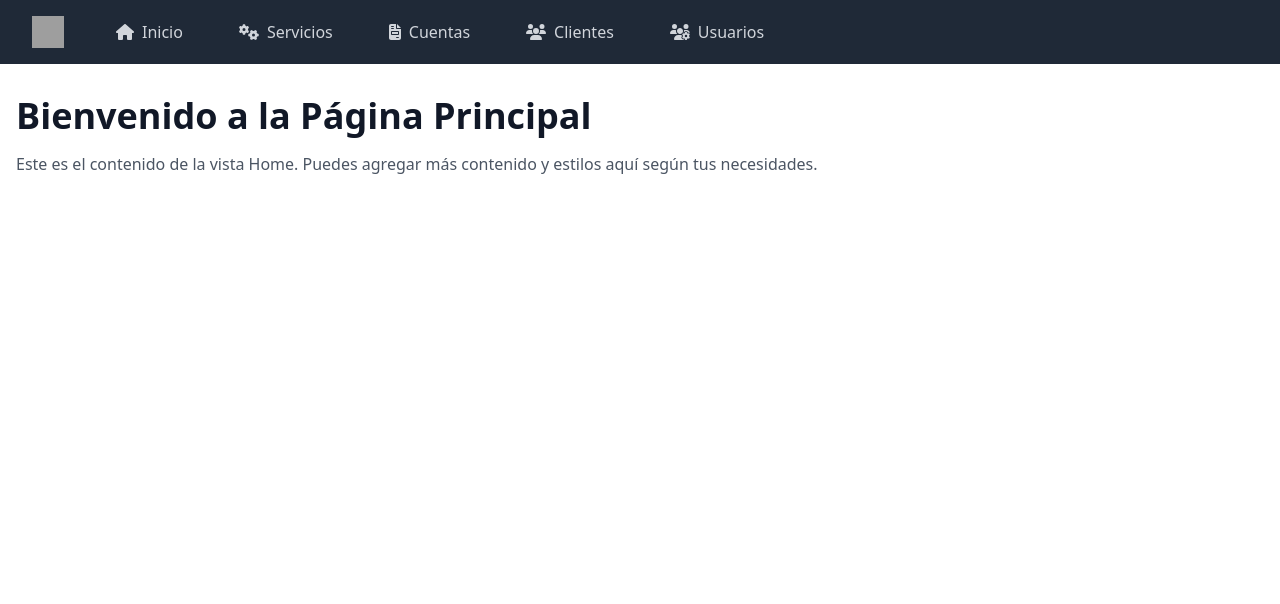
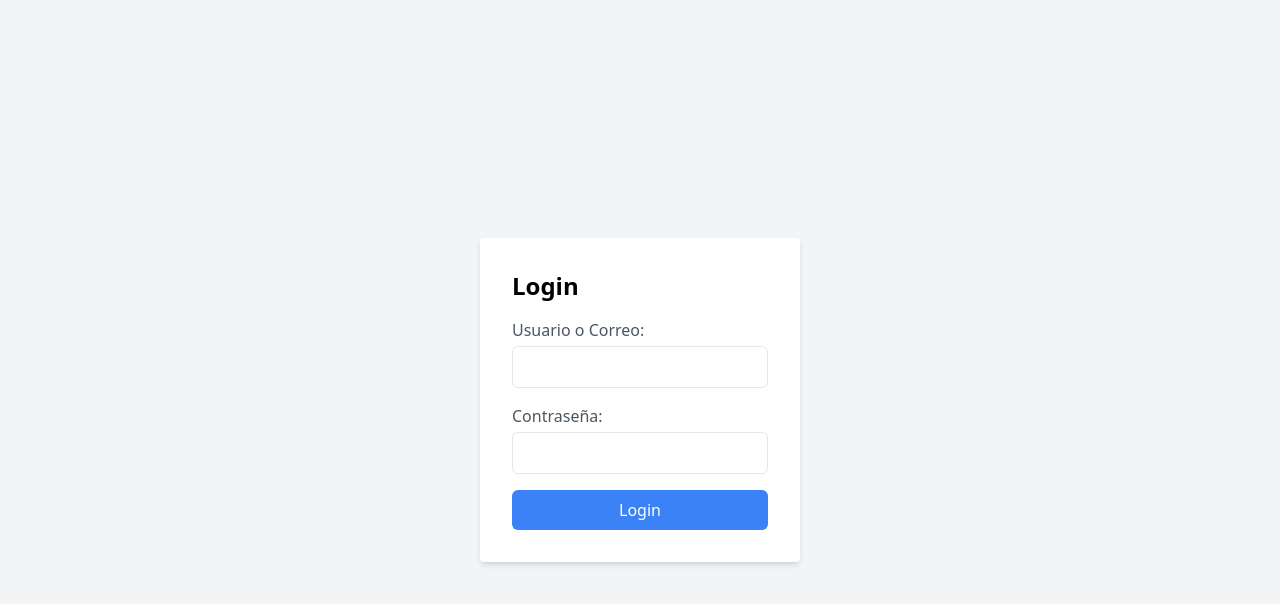
Before and after one commit to Caliz17/Servicios-RFID, a React (Create React App) app in the folder front-end/: page / in a window 1280 px wide. Before the commit this address led to /home. Shown: the top 604 px of the page. Built offline with nearby package versions, Linux system fonts and the light colour scheme; grey boxes are pictures that could not be loaded.

Commit message:
logica de login aun incompleta

```diff
--- a/front-end/src/App.js
+++ b/front-end/src/App.js
@@ -1,4 +1,6 @@
-import React from 'react';
+// En App.js
+
+import React, { useState } from 'react';
 import { BrowserRouter as Router, Route, Routes, Navigate } from 'react-router-dom';
 import Navbar from './layouts/Navbar.js';
 import Home from './Components/Home.js';
@@ -8,24 +10,38 @@ import Clients from './Components/Customer.js';
 import UserRoles from './Components/RoleUser.js';
 import Users from './Components/Users.js';
 import AccountForm from './Components/Account.js';
+import Login from './Components/Login';
 
 function App() {
+  const [user, setUser] = useState(null);
+
   return (
     <Router>
       <div className="App">
-        <Navbar />
+        {/* Mostrar el Navbar solo si hay un usuario autenticado */}
+        {user && <Navbar />}
         <Routes>
-          <Route path="/" element={<Navigate to="/home" />} />
-          <Route path="/home" element={<Home />} />
-          <Route path="/services" element={<Services />} />
-          <Route path='/typeAccount' element={<TypeAccount/>} />
-          <Route path='/customer' element={<Clients/>} />
-          <Route path='/roles' element={<UserRoles/>} />
-          <Route path='/users' element={<Users/>} />
-          <Route path='/account' element={<AccountForm/>} />
+          {/* Ruta predeterminada redirige al Home si hay un usuario autenticado */}
+          <Route
+            path="/"
+            element={user ? <Navigate to="/home" /> : <Login setUser={setUser} />}
+          />
+          {/* Rutas protegidas */}
+          {user && (
+            <>
+              <Route path="/home" element={<Home />} />
+              <Route path="/services" element={<Services />} />
+              <Route path="/typeAccount" element={<TypeAccount />} />
+              <Route path="/customer" element={<Clients />} />
+              <Route path="/roles" element={<UserRoles />} />
+              <Route path="/users" element={<Users />} />
+              <Route path="/account" element={<AccountForm />} />
+            </>
+          )}
         </Routes>
       </div>
     </Router>
   );
 }
+
 export default App;
--- /dev/null
+++ b/front-end/src/Components/Login.js
@@ -0,0 +1,57 @@
+import React, { useState } from 'react';
+import { connectToAPI } from '../api';
+import { useNavigate } from 'react-router-dom';
+
+const Login = ({ setUser }) => {
+  const [username, setUsername] = useState('');
+  const [password, setPassword] = useState('');
+  const [error, setError] = useState(null);
+  const navigate = useNavigate(); // Hook para la navegación
+
+  const handleSubmit = async (e) => {
+    e.preventDefault();
+    try {
+      const response = await connectToAPI('/login', { username, password }, 'POST');
+      console.log(response);
+      // Actualizar estado del usuario si el inicio de sesión es exitoso
+      setUser(response);
+      // Redirigir al usuario al Home después del inicio de sesión exitoso
+      navigate('/home');
+    } catch (error) {
+      setError(error.message);
+    }
+  };
+  return (
+    <div className="bg-gray-100 min-h-screen flex items-center justify-center">
+      <div className="bg-white p-8 rounded shadow-md w-80">
+        <h2 className="text-2xl font-semibold mb-4">Login</h2>
+        {error && <div className="text-red-500 mb-4">{error}</div>}
+        <form onSubmit={handleSubmit}>
+          <div className="mb-4">
+            <label htmlFor="username" className="block text-gray-600">Usuario o Correo:</label>
+            <input
+              type="text"
+              id="username"
+              value={username}
+              onChange={(e) => setUsername(e.target.value)}
+              className="w-full mt-1 p-2 border rounded-md focus:outline-none focus:ring focus:border-blue-300"
+            />
+          </div>
+          <div className="mb-4">
+            <label htmlFor="password" className="block text-gray-600">Contraseña:</label>
+            <input
+              type="password"
+              id="password"
+              value={password}
+              onChange={(e) => setPassword(e.target.value)}
+              className="w-full mt-1 p-2 border rounded-md focus:outline-none focus:ring focus:border-blue-300"
+            />
+          </div>
+          <button type="submit" className="w-full bg-blue-500 text-white py-2 rounded-md hover:bg-blue-600 focus:outline-none focus:bg-blue-600">Login</button>
+        </form>
+      </div>
+    </div>
+  );
+};
+
+export default Login;
```
